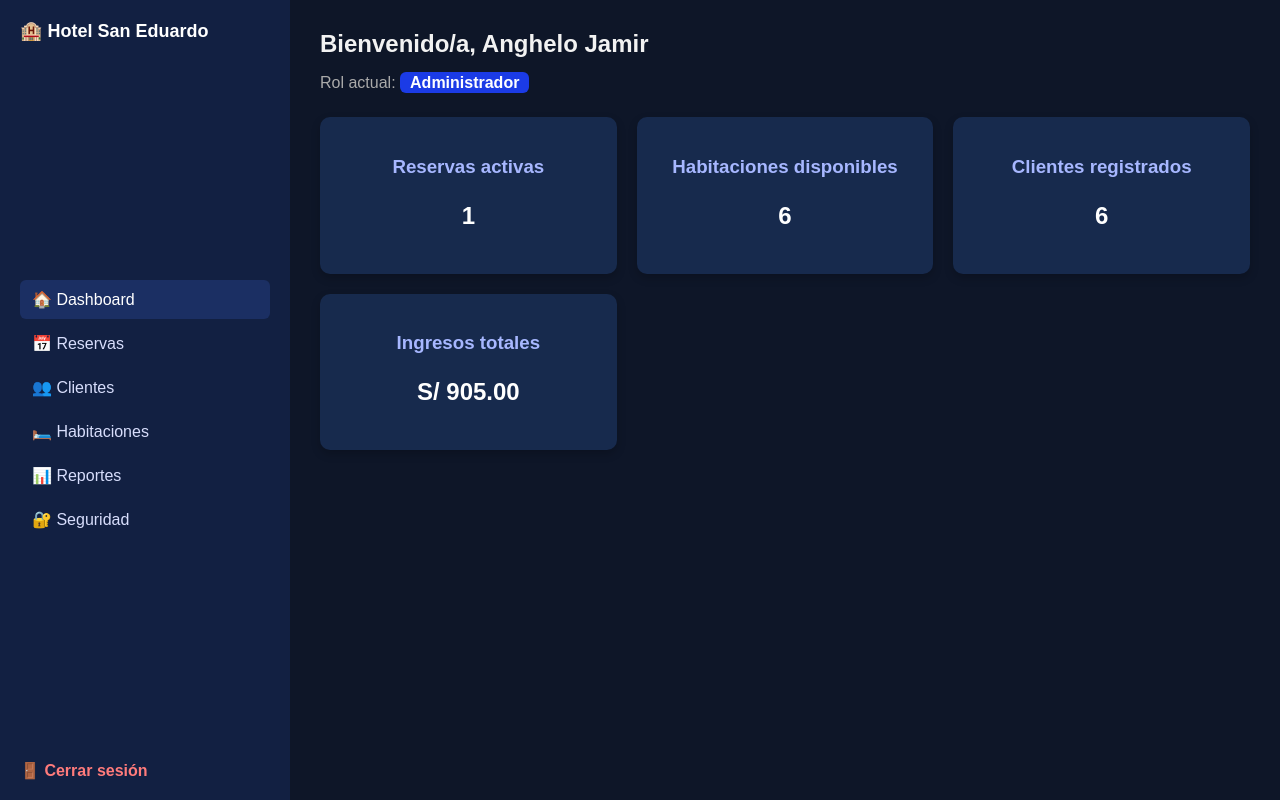
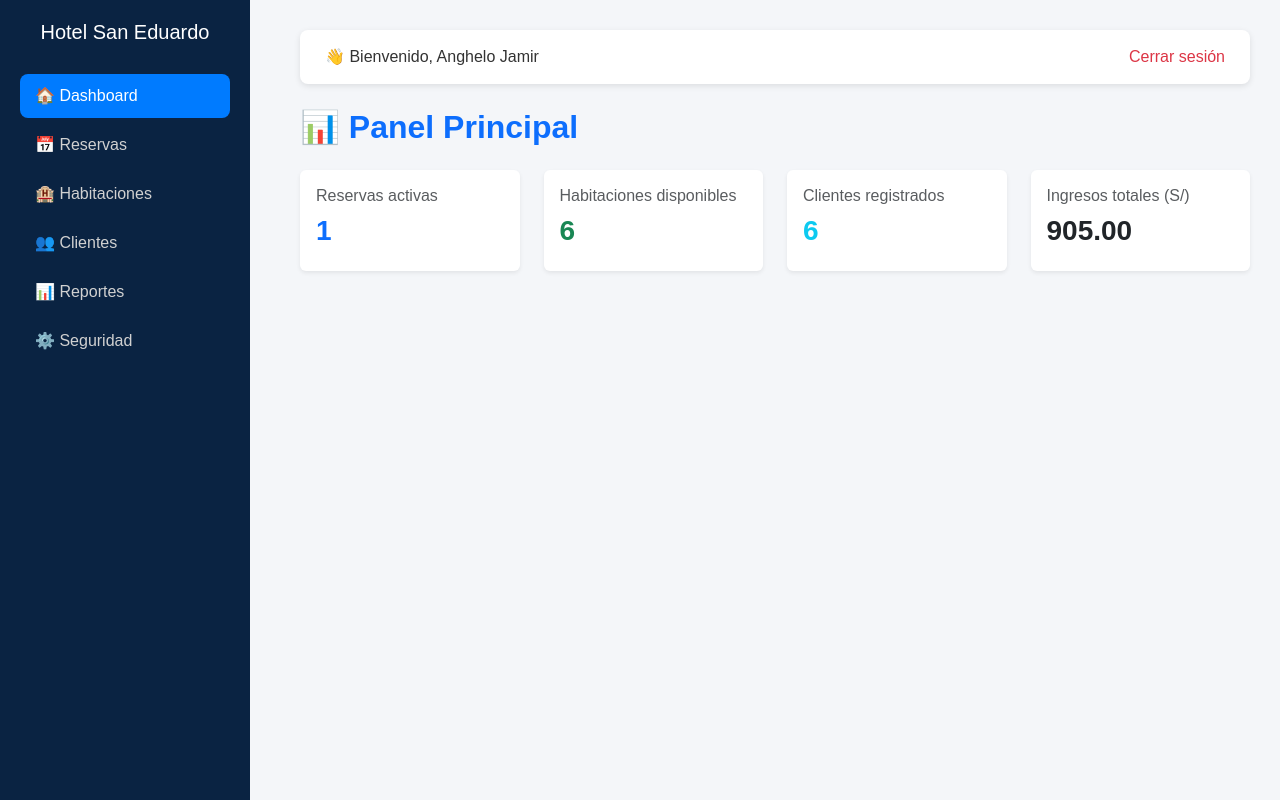
Before and after one commit to Jamir17/CALIDAD---SISTEMA-RESERVAS-HOTEL-SAN-EDUARDO, a Flask app: page /admin/dashboard in a window 1280 px wide. Run offline with Flask 3, Linux system fonts and the light colour scheme; a user stored in the database is signed in; data comes from the database, SQL or seed files in the repository.

Commit message:
principaladmin

```diff
--- a/templates/dashboard.html
+++ b/templates/dashboard.html
@@ -1,76 +1,40 @@
-<!DOCTYPE html>
-<html lang="es">
-<head>
-  <meta charset="UTF-8">
-  <meta name="viewport" content="width=device-width, initial-scale=1.0">
-  <title>Panel - Hotel San Eduardo</title>
-  <link rel="stylesheet" href="{{ url_for('static', filename='css/dashboard.css') }}">
-</head>
-<body>
-  <!-- ======= SIDEBAR ======= -->
-  <aside class="sidebar">
-    <div class="logo">
-      <h2>🏨 Hotel San Eduardo</h2>
+{% extends "principal.html" %}
+{% block content %}
+
+<h2 class="mb-4 fw-bold text-primary">📊 Panel Principal</h2>
+
+<div class="row g-4">
+
+  <div class="col-md-3">
+    <div class="card shadow-sm border-0 p-3">
+      <h6 class="text-muted">Reservas activas</h6>
+      <h3 class="fw-bold text-primary">{{ reservas_activas }}</h3>
     </div>
+  </div>
 
-    <nav class="menu">
-      <a href="#" class="active">🏠 Dashboard</a>
-      <a href="#" id="linkReservas">📅 Reservas</a>
-      <a href="#" id="linkClientes">👥 Clientes</a>
-      <a href="#" id="linkHabitaciones" class="admin-only">🛏️ Habitaciones</a>
-      <a href="#" id="linkReportes" class="admin-only">📊 Reportes</a>
-      <a href="#" id="linkSeguridad" class="admin-only">🔐 Seguridad</a>
-      <a href="#" id="linkServicios" class="recep-only">🧾 Servicios Adicionales</a>
-    </nav>
+  <div class="col-md-3">
+    <div class="card shadow-sm border-0 p-3">
+      <h6 class="text-muted">Habitaciones disponibles</h6>
+      <h3 class="fw-bold text-success">{{ habitaciones_disponibles }}</h3>
+    </div>
+  </div>
 
-    <div class="logout">
-      <a href="{{ url_for('usuarios.cerrar_sesion') }}">🚪 Cerrar sesión</a>
+  <div class="col-md-3">
+    <div class="card shadow-sm border-0 p-3">
+      <h6 class="text-muted">Clientes registrados</h6>
+      <h3 class="fw-bold text-info">{{ clientes_registrados }}</h3>
     </div>
-  </aside>
+  </div>
 
-  <!-- ======= CONTENIDO PRINCIPAL ======= -->
-  <main class="main-content">
-    <header>
-      <h1>Bienvenido/a, {{ session['nombre'] }}</h1>
-      <p>Rol actual:
-        {% if session['rol'] == 1 %}
-          <span class="rol admin">Administrador</span>
-        {% elif session['rol'] == 2 %}
-          <span class="rol recep">Recepcionista</span>
-        {% endif %}
-      </p>
-    </header>
+  {% if session['rol'] == 1 %}
+  <div class="col-md-3">
+    <div class="card shadow-sm border-0 p-3">
+      <h6 class="text-muted">Ingresos totales (S/)</h6>
+      <h3 class="fw-bold text-dark">{{ ingresos_totales }}</h3>
+    </div>
+  </div>
+  {% endif %}
 
-    <section class="dashboard-section">
-      <div class="card">
-        <h3>Reservas activas</h3>
-        <p>{{ reservas_activas }}</p>
-      </div>
-      <div class="card">
-        <h3>Habitaciones disponibles</h3>
-        <p>{{ habitaciones_disponibles }}</p>
-      </div>
-      <div class="card">
-        <h3>Clientes registrados</h3>
-        <p>{{ clientes_registrados }}</p>
-      </div>
-      {% if session['rol'] == 1 %}
-      <div class="card admin-only">
-        <h3>Ingresos totales</h3>
-        <p>S/ {{ ingresos_totales }}</p>
-      </div>
-      {% endif %}
-    </section>
-  </main>
+</div>
 
-  <script>
-    // Ocultar opciones según rol (seguridad visual en frontend)
-    const rol = {{ session['rol'] }};
-    if (rol === 1) {
-      document.querySelectorAll('.recep-only').forEach(e => e.style.display = 'none');
-    } else if (rol === 2) {
-      document.querySelectorAll('.admin-only').forEach(e => e.style.display = 'none');
-    }
-  </script>
-</body>
-</html>
+{% endblock %}
--- /dev/null
+++ b/templates/principal.html
@@ -0,0 +1,118 @@
+<!DOCTYPE html>
+<html lang="es">
+<head>
+    <meta charset="UTF-8">
+    <meta name="viewport" content="width=device-width, initial-scale=1.0">
+    <title>Panel - Hotel San Eduardo</title>
+
+    <!-- CSS base -->
+    <link rel="stylesheet" href="{{ url_for('static', filename='css/principal.css') }}">
+    <link href="https://cdn.jsdelivr.net/npm/bootstrap@5.3.3/dist/css/bootstrap.min.css" rel="stylesheet">
+
+    <style>
+        body {
+            background-color: #f4f6f9;
+            font-family: 'Poppins', sans-serif;
+        }
+
+        .sidebar {
+            width: 250px;
+            background-color: #0a2342;
+            color: white;
+            position: fixed;
+            top: 0;
+            bottom: 0;
+            left: 0;
+            padding: 20px;
+        }
+
+        .sidebar h2 {
+            font-size: 20px;
+            margin-bottom: 30px;
+            text-align: center;
+        }
+
+        .sidebar a {
+            display: block;
+            color: #d1d1d1;
+            text-decoration: none;
+            padding: 10px 15px;
+            border-radius: 8px;
+            margin-bottom: 5px;
+            transition: background-color 0.2s;
+        }
+
+        .sidebar a:hover,
+        .sidebar a.active {
+            background-color: #007bff;
+            color: white;
+        }
+
+        .content {
+            margin-left: 270px;
+            padding: 30px;
+        }
+
+        .topbar {
+            display: flex;
+            justify-content: space-between;
+            align-items: center;
+            background-color: white;
+            padding: 15px 25px;
+            border-radius: 8px;
+            box-shadow: 0 2px 6px rgba(0,0,0,0.1);
+        }
+
+        .user-info {
+            font-weight: 500;
+            color: #333;
+        }
+
+        .logout-btn {
+            color: #dc3545;
+            font-weight: 500;
+            text-decoration: none;
+        }
+        .logout-btn:hover { text-decoration: underline; }
+    </style>
+
+</head>
+<body>
+
+    <!-- Sidebar -->
+    <div class="sidebar">
+        <h2>Hotel San Eduardo</h2>
+
+        <a href="{{ url_for('admin.dashboard') }}" class="active">🏠 Dashboard</a>
+
+        {% if session['rol'] == 1 %}
+            <a href="{{ url_for('reservas_admin.panel_reservas') }}">📅 Reservas</a>
+            <a href="#">🏨 Habitaciones</a>
+            <a href="#">👥 Clientes</a>
+            <a href="#">📊 Reportes</a>
+            <a href="#">⚙️ Seguridad</a>
+        {% elif session['rol'] == 2 %}
+            <a href="{{ url_for('reservas_admin.panel_reservas') }}">📅 Reservas</a>
+            <a href="#">🏨 Habitaciones</a>
+            <a href="#">👥 Clientes</a>
+        {% endif %}
+    </div>
+
+    <!-- Contenido principal -->
+    <div class="content">
+        <div class="topbar">
+            <div class="user-info">
+                👋 Bienvenido, {{ session.get('nombre', 'Usuario') }}
+            </div>
+            <a href="{{ url_for('usuarios.logout') }}" class="logout-btn">Cerrar sesión</a>
+        </div>
+
+        <div class="mt-4">
+            {% block content %}
+            {% endblock %}
+        </div>
+    </div>
+
+    <script src="https://cdn.jsdelivr.net/npm/bootstrap@5.3.3/dist/js/bootstrap.bundle.min.js"></script>
+</body>
+</html>
```
